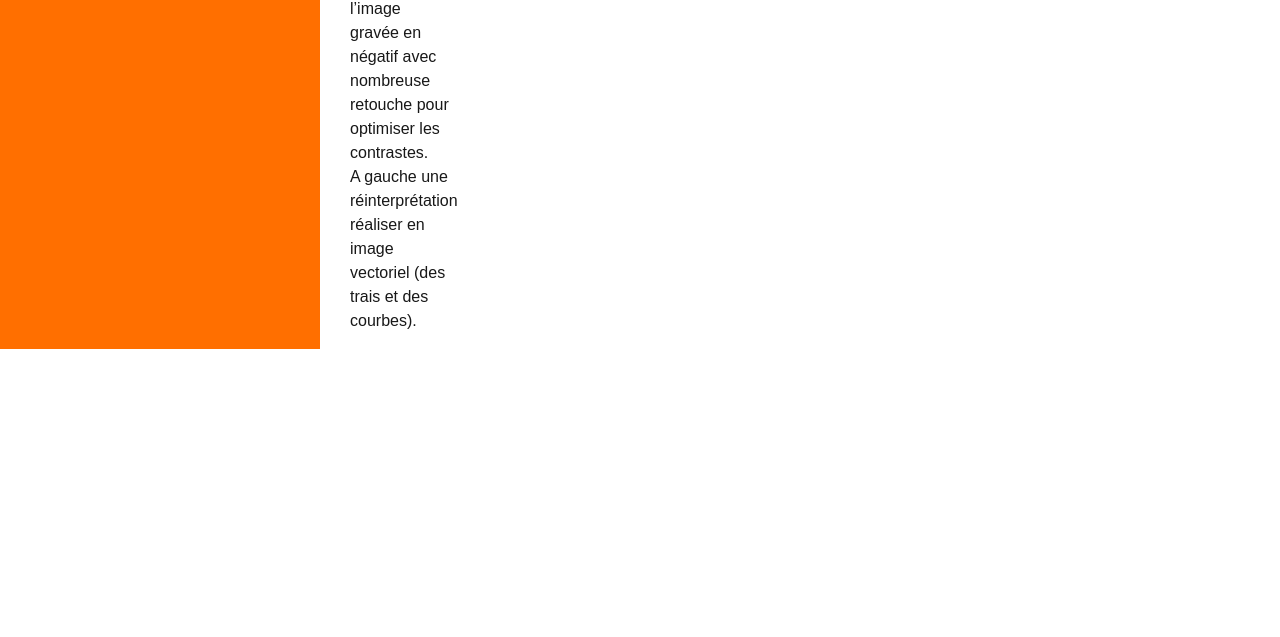
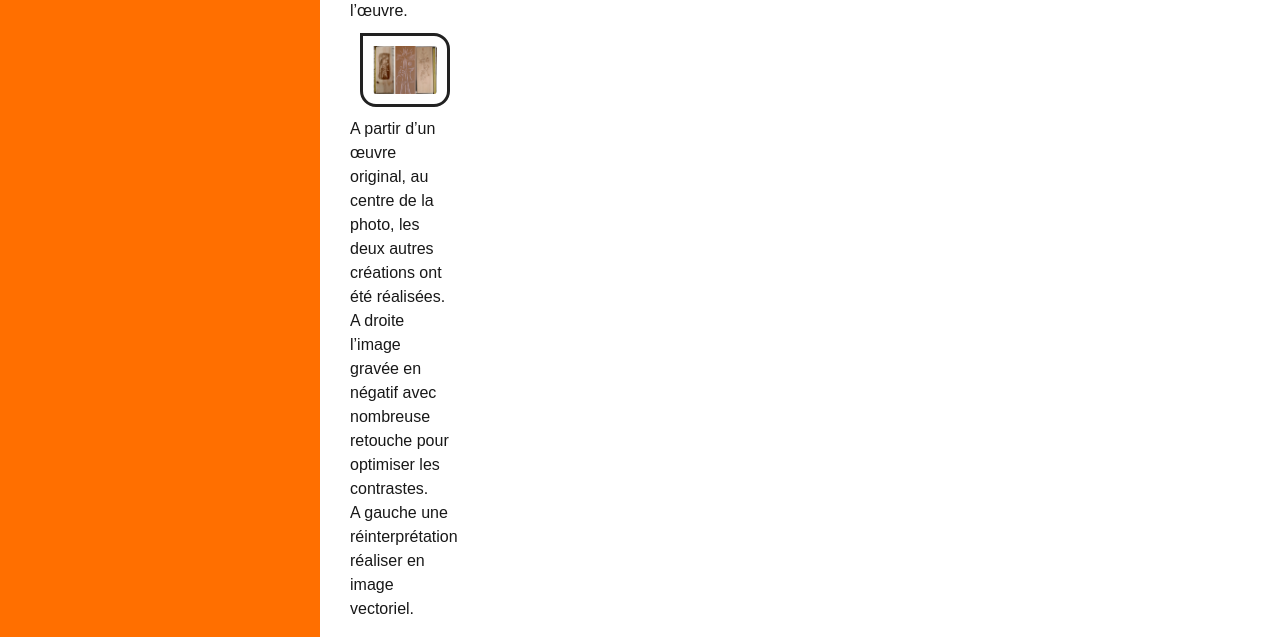
Before and after one commit to FranckVally/FranckVally.github.io, a plain HTML site: page index.html in a window 1280 px wide. Shown: the part 1777-2414 px from the top of the page. Before the commit the page ends 2126 px from the top, so only its background shows below. Drawn offline with nearby package versions, Linux system fonts and the light colour scheme.

Commit message:
4.1 commit

```diff
--- a/index.html
+++ b/index.html
@@ -218,6 +218,7 @@
                   <p>&#9673; Adaptation de peinture</p>
 
                 <div class="col-sm texte">
+                  Photo d’un tableau représentant de façon symbolique les sacrements religieux,  sur les côtés deux travaux à la gravure laser sur bois pour adapter l’œuvre.
                   <img
                     class="PhotoSainteVierge"
                     src="images/croixSacremants.png"
@@ -226,7 +227,7 @@
                   <p>
                     A partir d’un œuvre original, au centre de la photo, les deux autres créations ont été réalisées. <br>
                     A droite l’image gravée en négatif avec nombreuse retouche pour optimiser les contrastes.  <br>
-                   A gauche une réinterprétation réaliser en image vectoriel (des trais et des courbes).<br>
+                   A gauche une réinterprétation réaliser en image vectoriel.<br>
 
                   </p>
                 </div>
```
